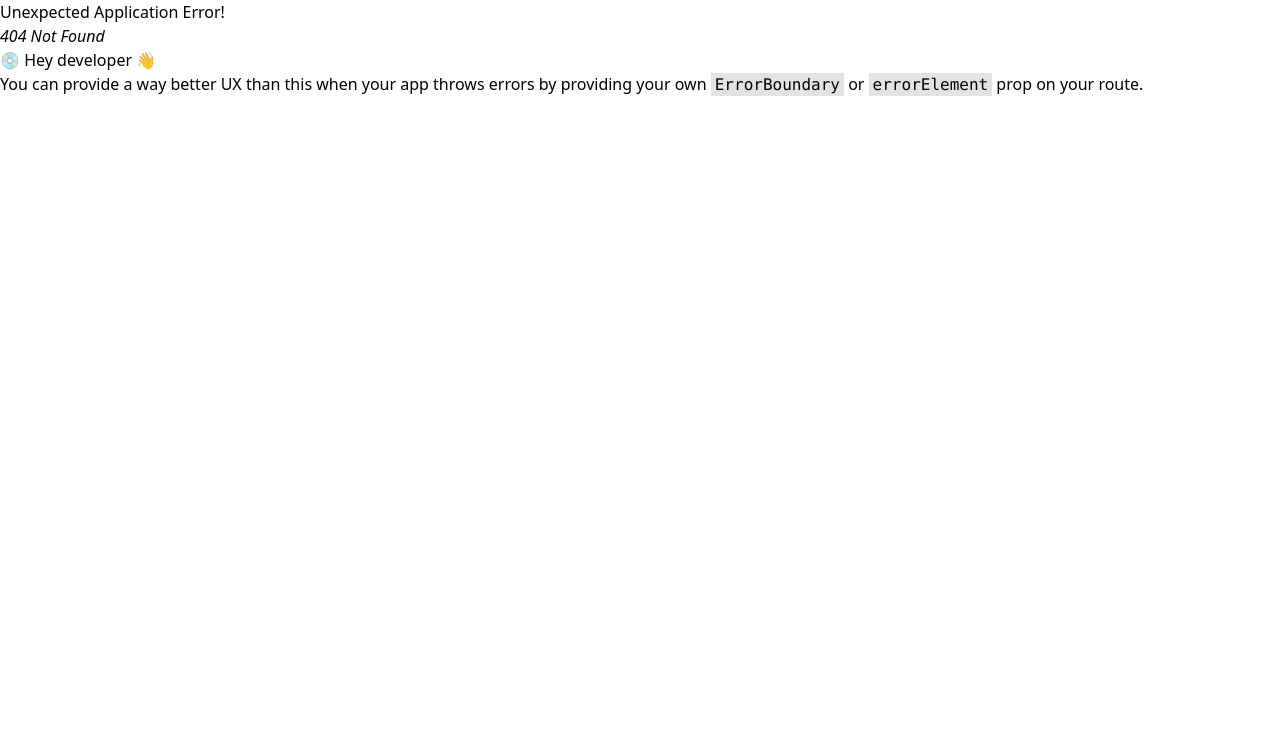
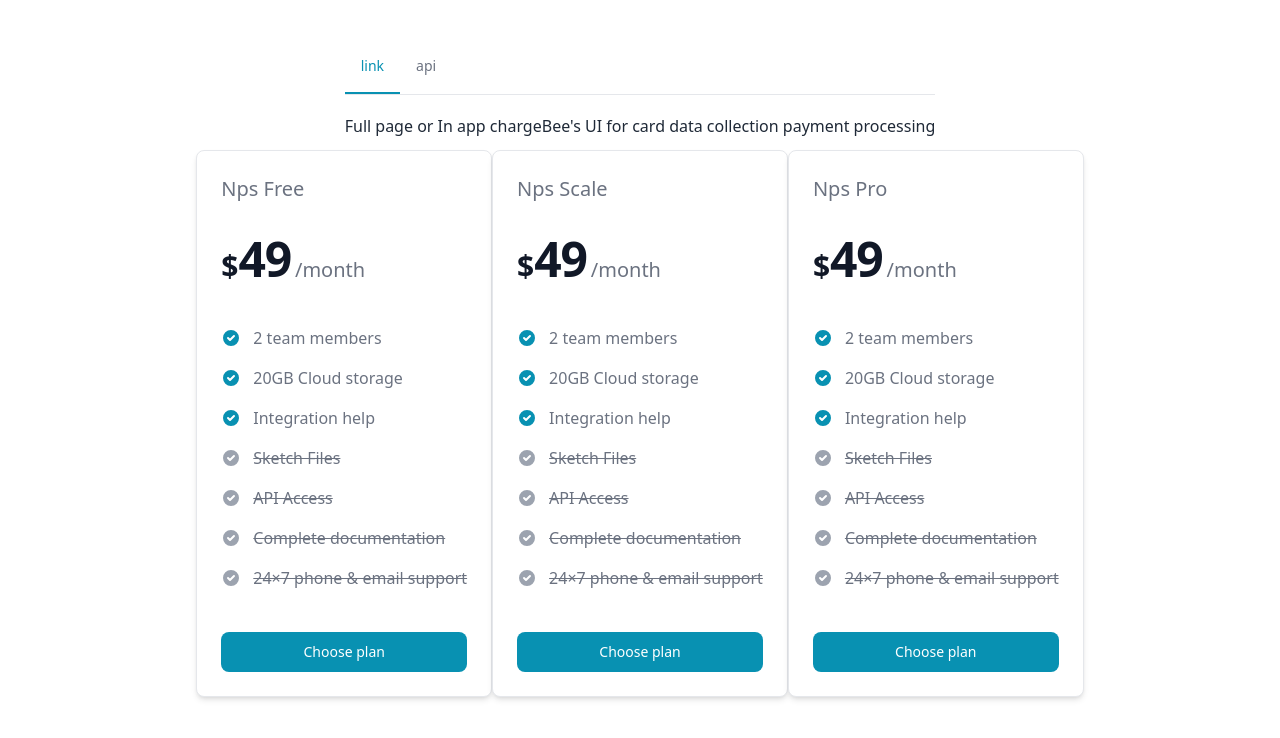
Before and after one commit to sanjaykrishnanDEV/payment-UI, a React (Vite) app: page / in a window 1280 px wide. Before the commit this address had no page. Shown: the top 738 px of the page. Built offline with nearby package versions, Linux system fonts and the light colour scheme.

Commit message:
Update : default route

```diff
--- a/package.json
+++ b/package.json
@@ -14,6 +14,7 @@
     "typecheck": "tsc --noEmit"
   },
   "dependencies": {
+
     "axios": "^1.6.8",
     "flowbite-react": "^0.7.5",
     "react": "^18.2.0",
--- a/src/App.jsx
+++ b/src/App.jsx
@@ -3,13 +3,8 @@ import { useEffect } from "react";
 import { createBrowserRouter, RouterProvider } from "react-router-dom";
 import ChargeBee from "./pages/chargebee";
 function App() {
-  const router = createBrowserRouter([
-    {
-      path: "/charge-bee",
-      element: <ChargeBee />,
-    },
-  ]);
 
-  return <RouterProvider router={router} />;
+
+  return <ChargeBee />;
 }
 export default App;
```
Also changed, not shown: 2 other files (tests, documents, lock files or other folders).
